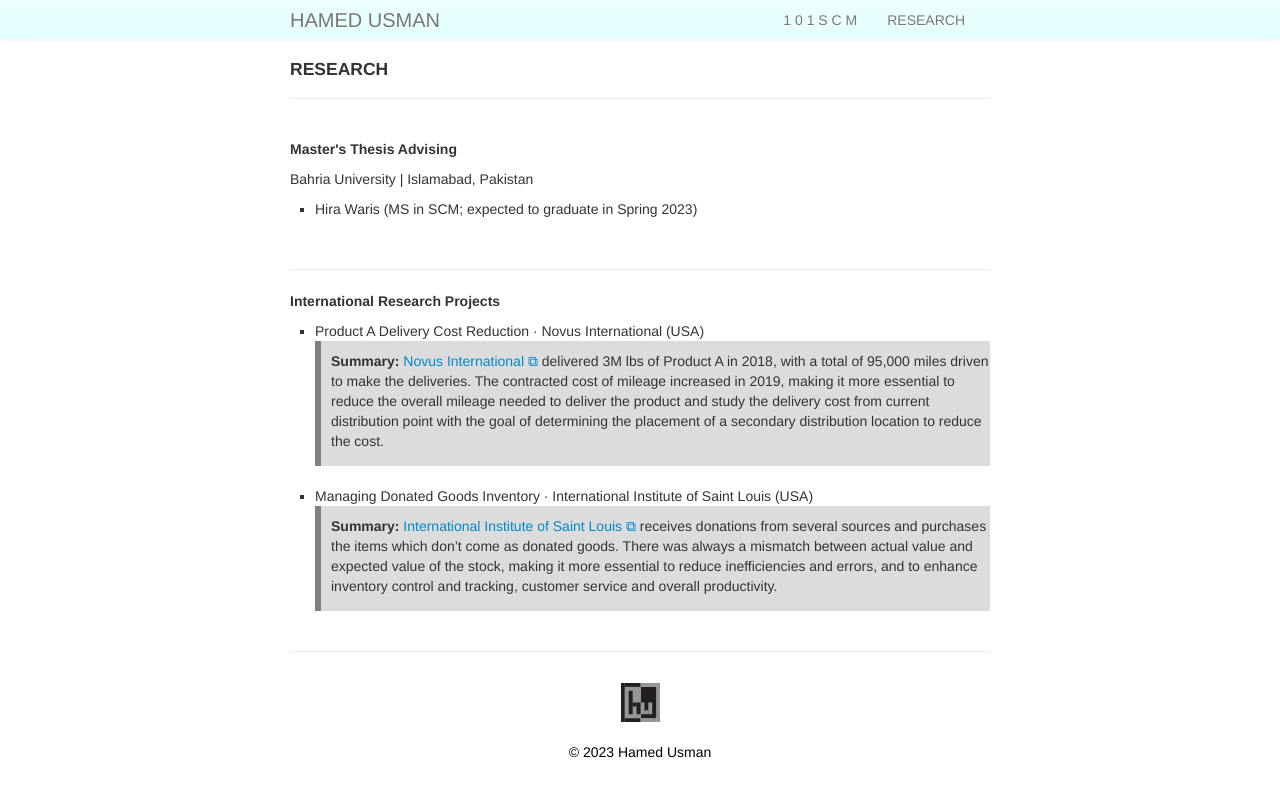
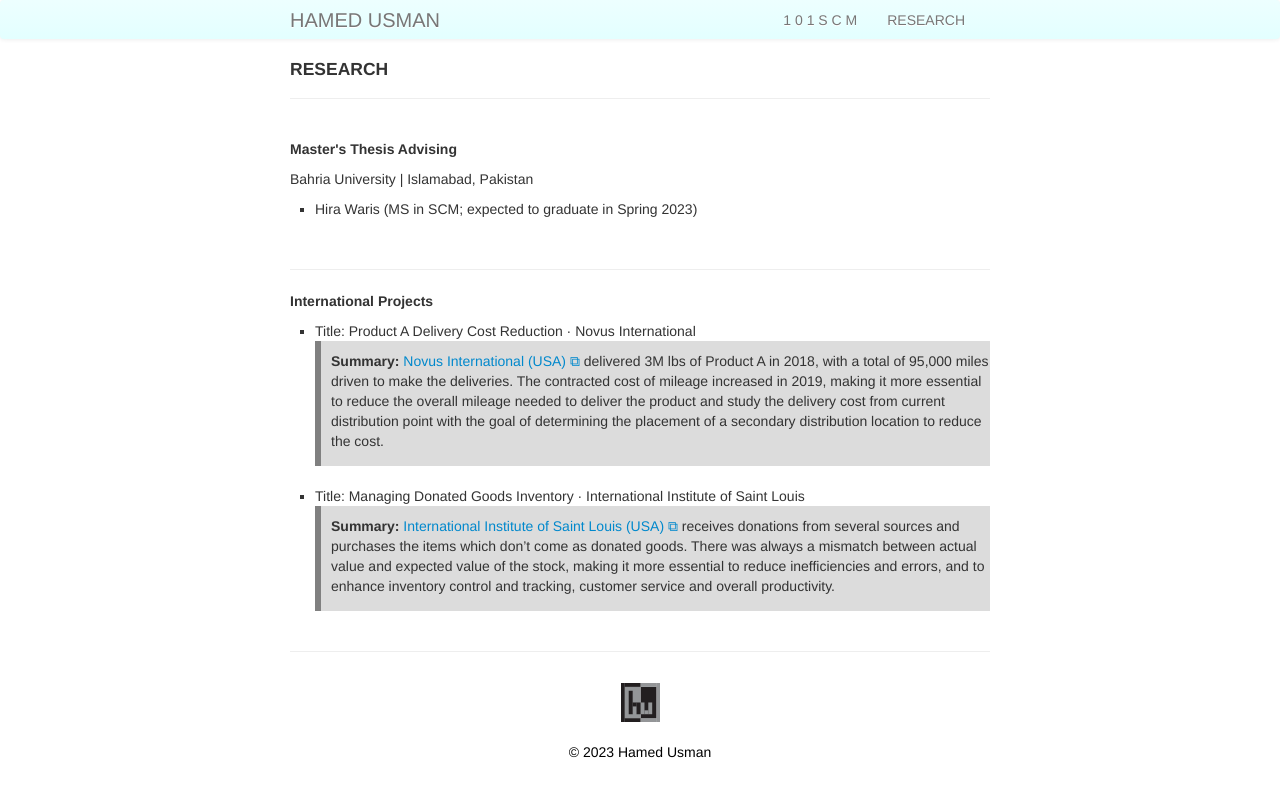
Before and after one commit to hamedusman/hamedusman.github.io, a Jekyll site: the page built from pages/research.md, in a window 1280 px wide. Shown: the top 797 px of the page. Built offline with Jekyll 4.4.1, drawn with Linux system fonts in a browser that asks for light colours.

Commit message:
Update research.md

```diff
--- a/pages/research.md
+++ b/pages/research.md
@@ -13,11 +13,11 @@
 
 ---
 
-<h5>International Research Projects</h5>
+<h5>International Projects</h5>
 <ul>
-<li>Product A Delivery Cost Reduction · Novus International (USA)</li>
-<div class="summary"><p><strong>Summary:</strong> <a href="http://www.novusint.com" target="_blank" rel="noopener noreferrer">Novus International &#x29c9;</a> delivered 3M lbs of Product A in 2018, with a total of 95,000 miles driven to make the deliveries. The contracted cost of mileage increased in 2019, making it more essential to reduce the overall mileage needed to deliver the product and study the delivery cost from current distribution point with the goal of determining the placement of a secondary distribution location to reduce the cost.</p></div>
+<li>Title: Product A Delivery Cost Reduction · Novus International</li>
+<div class="summary"><p><strong>Summary:</strong> <a href="http://www.novusint.com" target="_blank" rel="noopener noreferrer">Novus International (USA) &#x29c9;</a> delivered 3M lbs of Product A in 2018, with a total of 95,000 miles driven to make the deliveries. The contracted cost of mileage increased in 2019, making it more essential to reduce the overall mileage needed to deliver the product and study the delivery cost from current distribution point with the goal of determining the placement of a secondary distribution location to reduce the cost.</p></div>
 <br/>
-<li>Managing Donated Goods Inventory · International Institute of Saint Louis (USA)</li>
-<div class="summary"><p><strong>Summary:</strong> <a href="https://www.iistl.org" target="_blank" rel="noopener noreferrer">International Institute of Saint Louis &#x29c9;</a> receives donations from several sources and purchases the items which don’t come as donated goods. There was always a mismatch between actual value and expected value of the stock, making it more essential to reduce inefficiencies and errors, and to enhance inventory control and tracking, customer service and overall productivity.</p></div>
+<li>Title: Managing Donated Goods Inventory · International Institute of Saint Louis</li>
+<div class="summary"><p><strong>Summary:</strong> <a href="https://www.iistl.org" target="_blank" rel="noopener noreferrer">International Institute of Saint Louis (USA) &#x29c9;</a> receives donations from several sources and purchases the items which don’t come as donated goods. There was always a mismatch between actual value and expected value of the stock, making it more essential to reduce inefficiencies and errors, and to enhance inventory control and tracking, customer service and overall productivity.</p></div>
 </ul>
```
